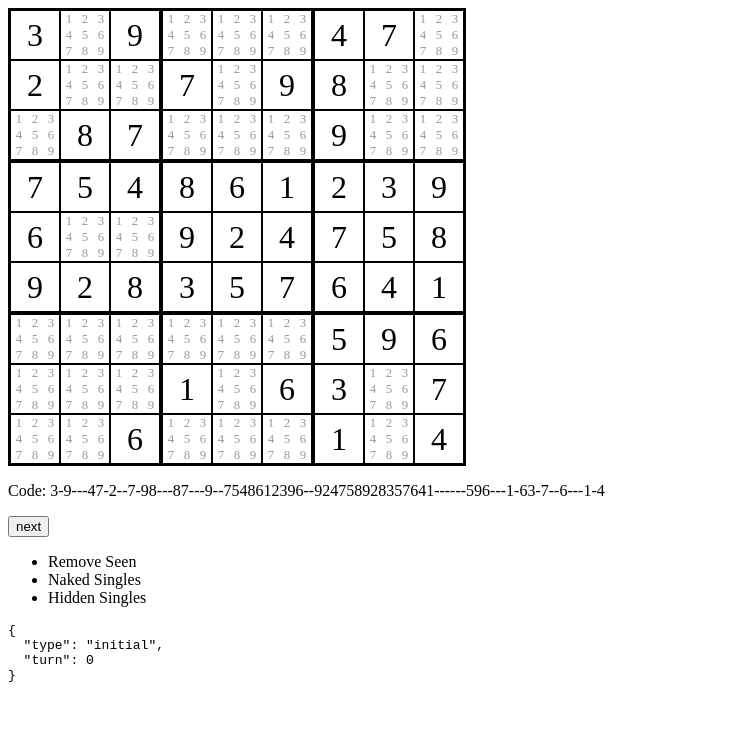
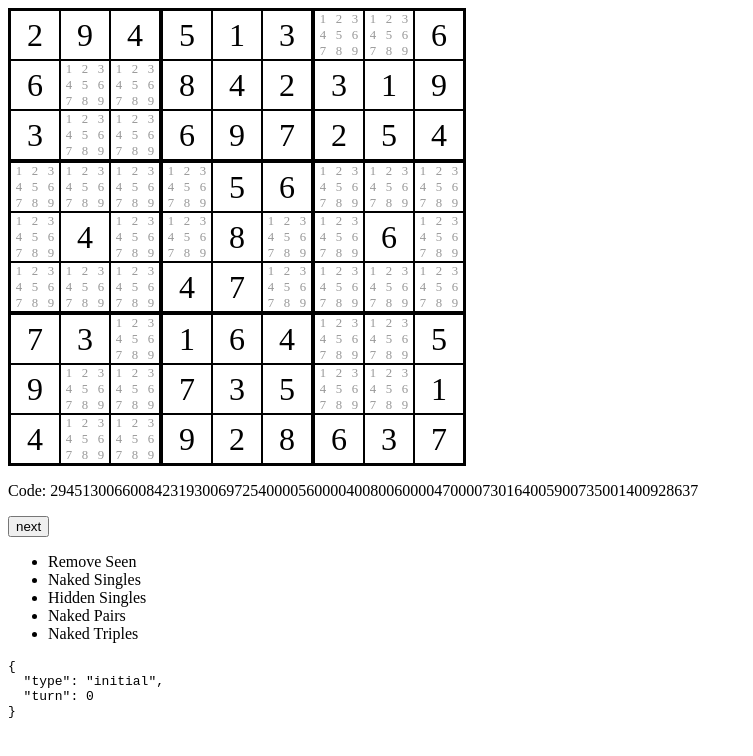
Before and after one commit to phjardas/sudoku, a React (Vite) app: page / in a window 1280 px wide. Shown: the top 756 px of the page, without its empty margins (0-753 px from the left). Built offline with nearby package versions, Linux system fonts and the light colour scheme.

Commit message:
naked pairs and triples

```diff
--- a/src/App.tsx
+++ b/src/App.tsx
@@ -3,12 +3,16 @@ import { parseBoard } from "./game";
 import GameDisplay from "./GameDisplay";
 
 const a =
-  "3-9---4--2--7-9----87------75--6-23-6--9-4--8-28-5--41------59----1-6--7--6---1-4";
+  "309000400200709000087000000750060230600904008028050041000000590000106007006000104";
 const b =
-  "3-9---47-2--7-98---87---9--7548612396--924758928357641------596---1-63-7--6---1-4";
+  "309000470200709800087000900754861239600924758928357641000000596000106307006000104";
+const nakedPair =
+  "400000938032094100095300240370609004529001673604703090957008300003900400240030709";
+const nakedTriple =
+  "294513006600842319300697254000056000040080060000470000730164005900735001400928637";
 
 export default function App() {
-  const board = useMemo(() => parseBoard(b), []);
+  const board = useMemo(() => parseBoard(nakedTriple), []);
 
   return <GameDisplay board={board} />;
 }
--- a/src/BoardDisplay.module.css
+++ b/src/BoardDisplay.module.css
@@ -78,3 +78,7 @@
 .candidateSet {
   background: lightgreen;
 }
+
+.candidateHighlight1 {
+  background: cyan;
+}
--- a/src/BoardDisplay.tsx
+++ b/src/BoardDisplay.tsx
@@ -1,10 +1,10 @@
 import classes from "./BoardDisplay.module.css";
-import type { Board } from "./game";
+import type { Board, Cell } from "./game";
 import type { SolverAction } from "./solver/types";
 
 export default function BoardDisplay({
   board,
-  actions,
+  actions = [],
 }: {
   board: Board;
   actions?: ReadonlyArray<SolverAction>;
@@ -22,25 +22,7 @@ export default function BoardDisplay({
                 cell.candidates.map((c) => (
                   <span
                     key={c}
-                    className={[
-                      classes[`candidate${c}`],
-                      actions?.some(
-                        (a) =>
-                          a.type === "remove-candidate" &&
-                          a.row === cell.row.nr &&
-                          a.column === cell.column.nr &&
-                          a.value === c
-                      ) && classes.candidateRemoved,
-                      actions?.some(
-                        (a) =>
-                          a.type === "set-value" &&
-                          a.row === cell.row.nr &&
-                          a.column === cell.column.nr &&
-                          a.value === c
-                      ) && classes.candidateSet,
-                    ]
-                      .filter(Boolean)
-                      .join(" ")}
+                    className={getCandidateClasses(cell, c, actions)}
                   >
                     {c}
                   </span>
@@ -52,3 +34,32 @@ export default function BoardDisplay({
     </div>
   );
 }
+
+function getCandidateClasses(
+  cell: Cell,
+  candidate: number,
+  actions: ReadonlyArray<SolverAction>
+): string {
+  const matchingActions = actions.filter(
+    (a) =>
+      (a.type === "highlight-candidate" ||
+        a.type === "remove-candidate" ||
+        a.type === "set-value") &&
+      a.row === cell.row.nr &&
+      a.column === cell.column.nr &&
+      a.value === candidate
+  );
+
+  return [
+    `candidate${candidate}`,
+    ...matchingActions.map((action) =>
+      action.type === "highlight-candidate"
+        ? `candidateHighlight${action.color}`
+        : action.type === "remove-candidate"
+          ? "candidateRemoved"
+          : "candidateSet"
+    ),
+  ]
+    .map((c) => classes[c])
+    .join(" ");
+}
--- a/src/GameDisplay.tsx
+++ b/src/GameDisplay.tsx
@@ -18,7 +18,11 @@ export default function GameDisplay({ board }: { board: Board }) {
           key={state.turn}
         />
       </div>
-      <p>Code: {board.cells.map((c) => c.value ?? "-").join("")}</p>
+      <p>Code: {board.cells.map((c) => c.value ?? "0").join("")}</p>
+      {solver.state.type === "unsolvable" && (
+        <div>Sorry, I cannot solve this Sudoku with any of my strategies.</div>
+      )}
+      {solver.state.type === "solved" && <div>Solved!</div>}
       <button onClick={() => setState(solver.next())}>next</button>
       <ul>
         {solver.strategies.map((strategy, i) => (
--- a/src/game/index.ts
+++ b/src/game/index.ts
@@ -64,7 +64,7 @@ export function parseBoard(input: string): Board {
     input
       .split("")
       .map((s) => parseInt(s))
-      .map((s) => (isNaN(s) ? undefined : s))
+      .map((s) => (isNaN(s) || s < 1 || s > 9 ? undefined : s))
   );
 }
 
--- a/src/solver/index.ts
+++ b/src/solver/index.ts
@@ -1,6 +1,8 @@
 import type { Board } from "../game";
 import { hiddenSingles } from "./hidden-singles";
+import { nakedPairs } from "./naked-pairs";
 import { nakedSingles } from "./naked-singles";
+import { nakedTriples } from "./naked-triples";
 import { removeSeen } from "./remove-seen";
 import {
   SolverState,
@@ -14,6 +16,8 @@ export class Solver {
     removeSeen,
     nakedSingles,
     hiddenSingles,
+    nakedPairs,
+    nakedTriples,
   ];
   state: SolverState = { type: "initial", turn: 0 };
 
@@ -40,16 +44,17 @@ export class Solver {
     }
   }
 
-  private previewStrategy(
-    strategyIndex: number,
-    turn: number
-  ): StrategyPreviewState {
+  private previewStrategy(strategyIndex: number, turn: number): SolverState {
     if (strategyIndex >= this.strategies.length) {
-      throw new Error("Did not find any strategy to continue solving.");
+      return { type: "unsolvable", turn };
     }
 
     const strategy = this.strategies[strategyIndex];
     const result = strategy.perform({ board: this.board });
+
+    if (!result.actions?.length) {
+      return this.previewStrategy(strategyIndex + 1, turn);
+    }
 
     return { type: "strategy-preview", strategyIndex, turn, ...result };
   }
--- /dev/null
+++ b/src/solver/naked-pairs.ts
@@ -0,0 +1,67 @@
+import { Cell, CellBlock } from "../game";
+import { arrayEquals, containsAny } from "../utils";
+import type { SolverAction, SolverStrategy } from "./types";
+
+export const nakedPairs: SolverStrategy = {
+  id: "naked-pairs",
+  label: "Naked Pairs",
+  perform: ({ board }) => {
+    return {
+      actions: board.boxes.flatMap(findNakedPairs),
+    };
+  },
+};
+
+function findNakedPairs(box: CellBlock): ReadonlyArray<SolverAction> {
+  const candidateCells = box.cells.filter(
+    (c) => !c.value && c.candidates.length === 2
+  );
+
+  const tuples: Array<ReadonlyArray<Cell>> = [];
+
+  for (let i = 0; i < candidateCells.length; i++) {
+    const cell1 = candidateCells[i];
+
+    for (let j = i + 1; j < candidateCells.length; j++) {
+      const cell2 = candidateCells[j];
+      if (arrayEquals(cell1.candidates, cell2.candidates)) {
+        tuples.push([cell1, cell2]);
+      }
+    }
+  }
+
+  return tuples.flatMap((tuple) => createTupleActions(box, tuple));
+}
+
+function createTupleActions(
+  box: CellBlock,
+  tuple: ReadonlyArray<Cell>
+): ReadonlyArray<SolverAction> {
+  const removals: ReadonlyArray<SolverAction> = box.cells
+    .filter(
+      (c) =>
+        !tuple.includes(c) && containsAny(c.candidates, tuple[0].candidates)
+    )
+    .flatMap((cell) =>
+      tuple[0].candidates.map((candidate) => ({
+        type: "remove-candidate",
+        row: cell.row.nr,
+        column: cell.column.nr,
+        value: candidate,
+      }))
+    );
+
+  if (!removals.length) return [];
+
+  const highlights: ReadonlyArray<SolverAction> = tuple.flatMap((cell) =>
+    tuple[0].candidates.map((candidate) => ({
+      type: "highlight-candidate",
+      row: cell.row.nr,
+      column: cell.column.nr,
+      value: candidate,
+      color: 1,
+    }))
+  );
+
+  return [...highlights, ...removals];
+}
--- /dev/null
+++ b/src/solver/naked-triples.ts
@@ -0,0 +1,87 @@
+import { Cell, CellBlock } from "../game";
+import { containsAny, intersection, union } from "../utils";
+import type { SolverAction, SolverStrategy } from "./types";
+
+export const nakedTriples: SolverStrategy = {
+  id: "naked-triples",
+  label: "Naked Triples",
+  perform: ({ board }) => {
+    return {
+      actions: board.boxes.flatMap(findNakedTriples),
+    };
+  },
+};
+
+function findNakedTriples(box: CellBlock): ReadonlyArray<SolverAction> {
+  const candidateCells = box.cells.filter(
+    (c) => (!c.value && c.candidates.length === 2) || c.candidates.length === 3
+  );
+
+  const tuples: Array<ReadonlyArray<Cell>> = [];
+
+  for (let i = 0; i < candidateCells.length; i++) {
+    const cell1 = candidateCells[i];
+
+    for (let j = i + 1; j < candidateCells.length; j++) {
+      const cell2 = candidateCells[j];
+
+      for (let k = j + 1; k < candidateCells.length; k++) {
+        const cell3 = candidateCells[k];
+        const candidates = union(
+          cell1.candidates,
+          cell2.candidates,
+          cell3.candidates
+        );
+        const int1 = intersection(candidates, cell1.candidates).length;
+        const int2 = intersection(candidates, cell2.candidates).length;
+        const int3 = intersection(candidates, cell3.candidates).length;
+
+        if (
+          candidates.length === 3 &&
+          (int1 === 2 || int1 === 3) &&
+          (int2 === 2 || int2 === 3) &&
+          (int3 === 2 || int3 === 3)
+        ) {
+          tuples.push([cell1, cell2, cell3]);
+        }
+      }
+    }
+  }
+
+  return tuples.flatMap((tuple) => createTupleActions(box, tuple));
+}
+
+function createTupleActions(
+  box: CellBlock,
+  tuple: ReadonlyArray<Cell>
+): ReadonlyArray<SolverAction> {
+  const candidates = union(...tuple.map((c) => c.candidates));
+
+  const removals: ReadonlyArray<SolverAction> = box.cells
+    .filter(
+      (c) =>
+        !tuple.includes(c) && containsAny(c.candidates, tuple[0].candidates)
+    )
+    .flatMap((cell) =>
+      candidates.map((candidate) => ({
+        type: "remove-candidate",
+        row: cell.row.nr,
+        column: cell.column.nr,
+        value: candidate,
+      }))
+    );
+
+  if (!removals.length) return [];
+
+  const highlights: ReadonlyArray<SolverAction> = tuple.flatMap((cell) =>
+    candidates.map((candidate) => ({
+      type: "highlight-candidate",
+      row: cell.row.nr,
+      column: cell.column.nr,
+      value: candidate,
+      color: 1,
+    }))
+  );
+
+  return [...highlights, ...removals];
+}
--- /dev/null
+++ b/src/utils.ts
@@ -0,0 +1,31 @@
+export function arrayEquals<T>(
+  a: ReadonlyArray<T>,
+  b: ReadonlyArray<T>
+): boolean {
+  if (a === b) return true;
+  if (a.length !== b.length) return false;
+  for (let i = 0; i < a.length; i++) {
+    if (a[i] !== b[i]) return false;
+  }
+  return true;
+}
+
+export function containsAny<T>(
+  haystack: ReadonlyArray<T>,
+  needles: ReadonlyArray<T>
+): boolean {
+  return haystack.some((h) => needles.includes(h));
+}
+
+export function union(
+  ...lists: ReadonlyArray<ReadonlyArray<number>>
+): ReadonlyArray<number> {
+  return [...new Set(lists.flatMap((l) => l))].toSorted();
+}
+
+export function intersection(
+  ...lists: ReadonlyArray<ReadonlyArray<number>>
+): ReadonlyArray<number> {
+  if (lists.length === 0) return [];
+  return lists.reduce((acc, list) => acc.filter((n) => list.includes(n)));
+}
```
Also changed, not shown: src/solver/types.ts (+14 -2 lines).
